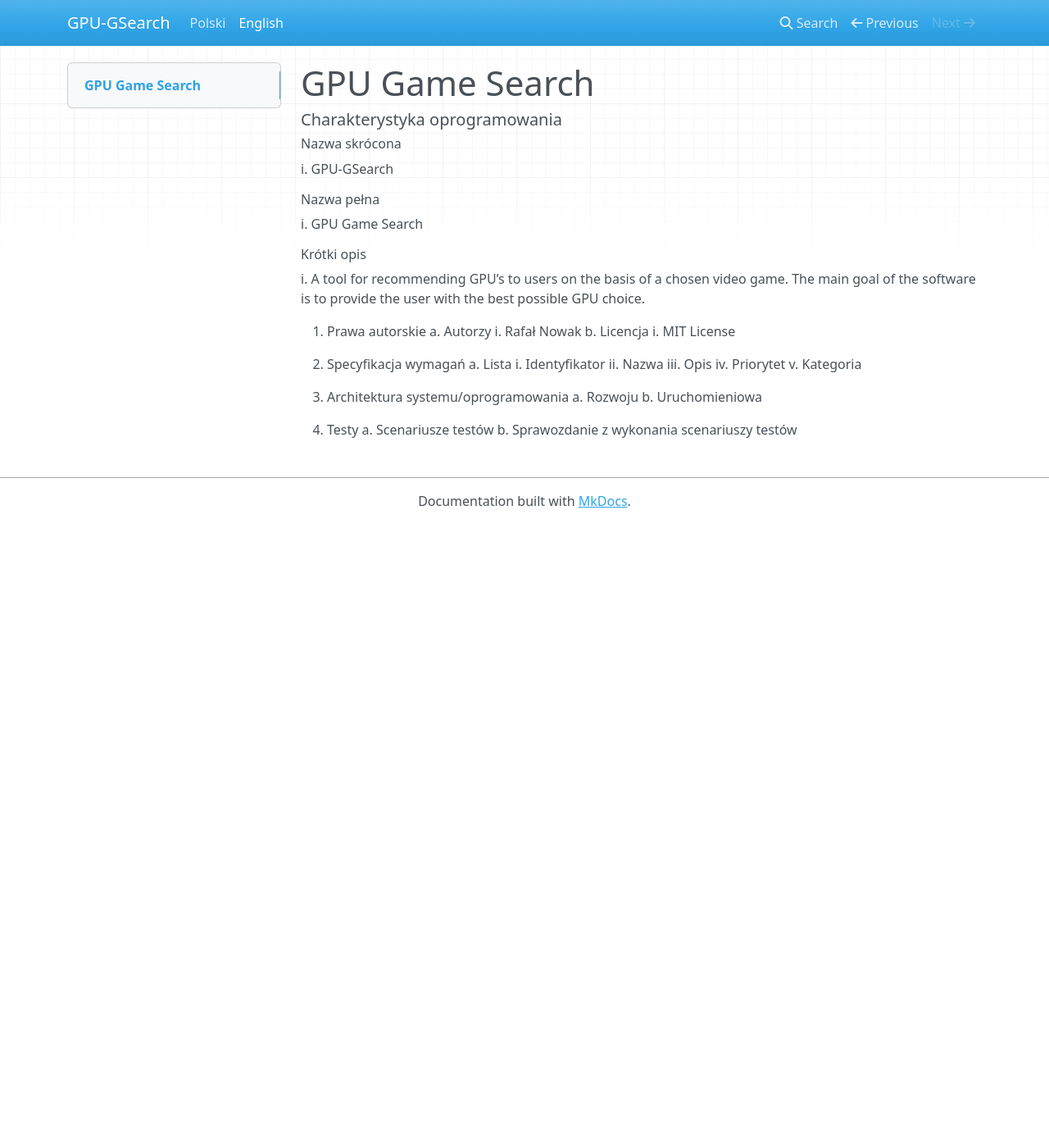
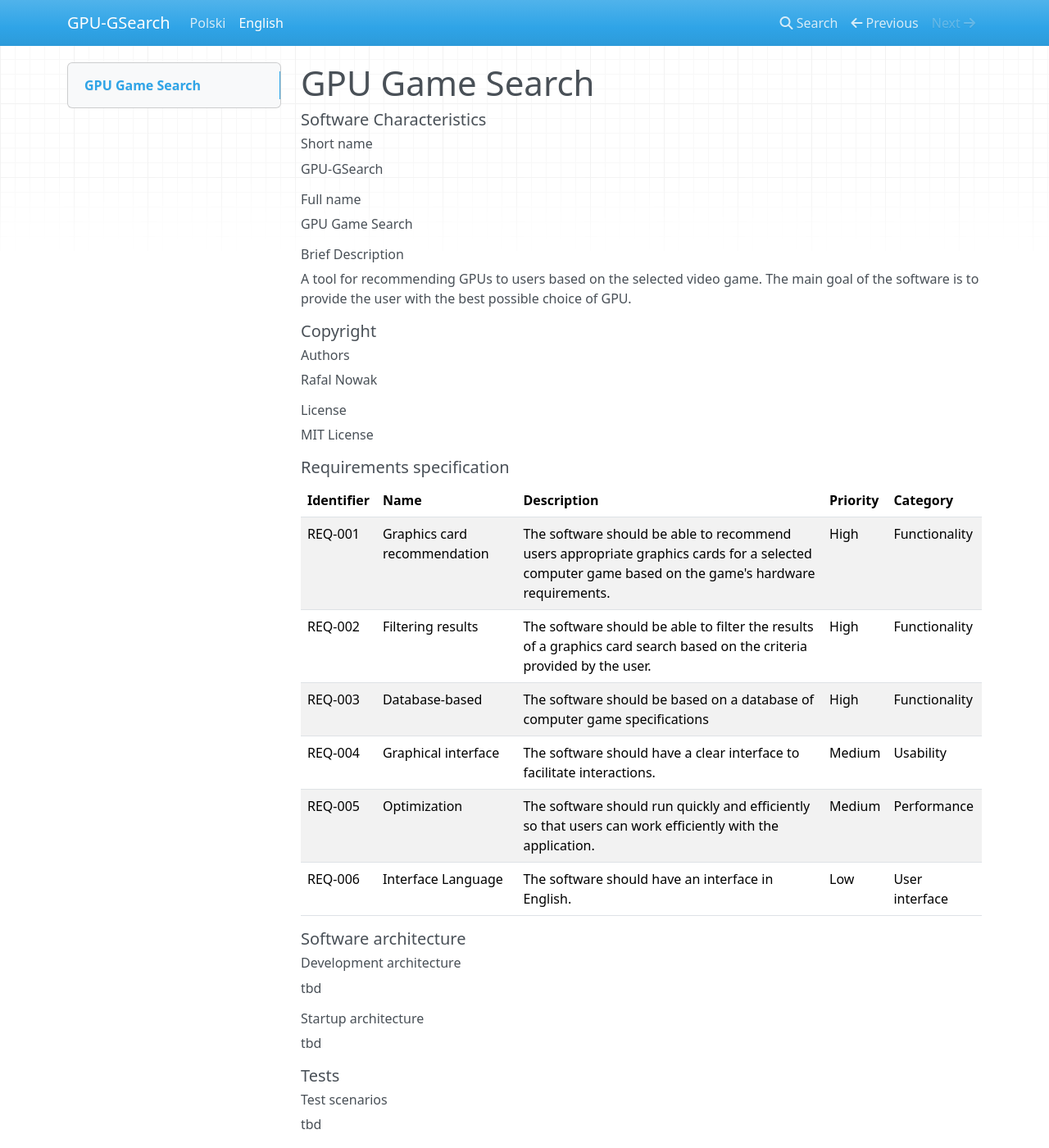
Before and after one commit to RWNowak/GPU-GSearch, an MkDocs documentation site: the page built from docs/docs/english.md, in a window 1280 px wide and 1400 px high. Shown: the whole window at 82% size. Built offline with MkDocs 1.6.1, drawn with Linux system fonts in a browser that asks for light colours; nearby versions of some CDN libraries; some of the changed text lies outside the part shown.

Commit message:
fix: docs halfway done

```diff
--- a/docs/docs/english.md
+++ b/docs/docs/english.md
@@ -1,31 +1,36 @@
 # GPU Game Search
 
-##### Charakterystyka oprogramowania
-###### Nazwa skrócona
-i.	GPU-GSearch
-###### Nazwa pełna
-i.	GPU Game Search
-###### Krótki opis
-i.	A tool for recommending GPU’s to users on the basis of a chosen video game. The main goal of the software is to provide the user with the best possible GPU choice.
+##### Software Characteristics
+###### Short name
+GPU-GSearch
+###### Full name
+GPU Game Search
+###### Brief Description
+A tool for recommending GPUs to users based on the selected video game. The main goal of the software is to provide the user with the best possible choice of GPU.
 
-2.	Prawa autorskie
-a.	Autorzy
-i.	Rafał Nowak
-b.	Licencja
-i.	MIT License
+##### Copyright
+###### Authors
+Rafal Nowak
+###### License
+MIT License
 
-3.	Specyfikacja wymagań
-a.	Lista
-i.	Identyfikator
-ii.	Nazwa
-iii.	Opis
-iv.	Priorytet
-v.	Kategoria
+##### Requirements specification
+| Identifier | Name | Description | Priority | Category |
+| --------------|-------|------|-----------|-----------|
+| REQ-001 | Graphics card recommendation | The software should be able to recommend users appropriate graphics cards for a selected computer game based on the game's hardware requirements.| High | Functionality |
+| REQ-002 | Filtering results | The software should be able to filter the results of a graphics card search based on the criteria provided by the user.| High | Functionality |
+| REQ-003 | Database-based | The software should be based on a database of computer game specifications | High | Functionality |
+| REQ-004 | Graphical interface | The software should have a clear interface to facilitate interactions. | Medium | Usability |
+| REQ-005 | Optimization | The software should run quickly and efficiently so that users can work efficiently with the application. | Medium | Performance |
+| REQ-006 | Interface Language | The software should have an interface in English. | Low | User interface | User interface |
 
-4.	Architektura systemu/oprogramowania
-a.	Rozwoju
-b.	Uruchomieniowa
-
-5.	Testy
-a.	Scenariusze testów
-b.	Sprawozdanie z wykonania scenariuszy testów
+##### Software architecture
+###### Development architecture
+tbd
+###### Startup architecture
+tbd
+##### Tests
+###### Test scenarios
+tbd
+###### Test scenarios execution report
+tbd
```
Also changed, not shown: docs/docs/index.md (+25 -20 lines).
